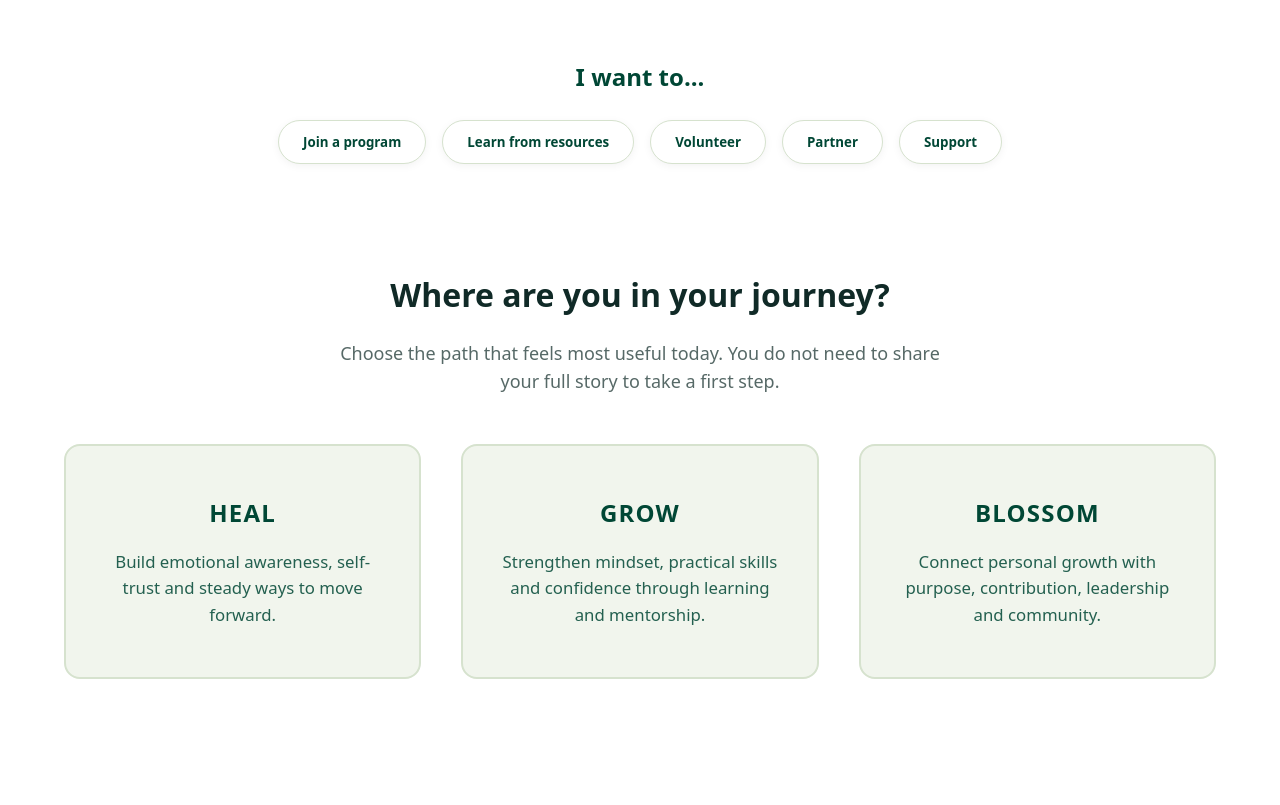
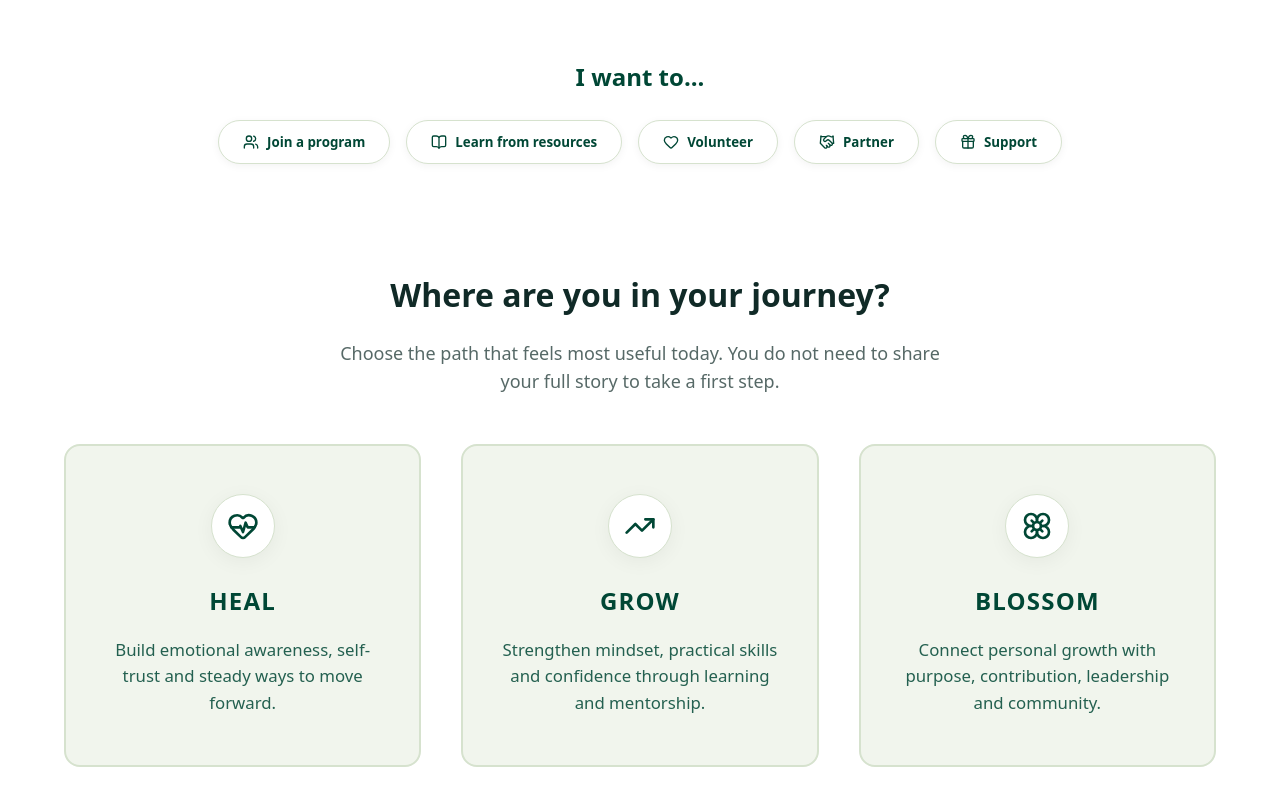
Before and after one commit to Nevy11/sbf-web, a React (Vite) app: page / in a window 1280 px wide. Shown: the part 1000-1805 px from the top of the page. Before the commit the page ends 1759 px from the top, so only its background shows below. Built offline with nearby package versions, Linux system fonts and the light colour scheme; no server answers.

Commit message:
update the card layout structure for heal grow and blossom

```diff
--- a/src/App.css
+++ b/src/App.css
@@ -213,6 +213,9 @@
   cursor: pointer;
   transition: all 0.2s ease;
   box-shadow: 0 2px 8px rgba(0,0,0,0.05);
+  display: inline-flex;
+  align-items: center;
+  gap: 0.5rem;
 }
 
 .path-chip:hover {
@@ -567,3 +570,17 @@
   color: var(--color-forest);
   background-color: #FFFFFF;
 }
+
+/* Icon Wrappers */
+.journey-icon-wrapper {
+  margin-bottom: 1.5rem;
+  display: inline-flex;
+  align-items: center;
+  justify-content: center;
+  width: 64px;
+  height: 64px;
+  background-color: #FFFFFF;
+  border-radius: 50%;
+  box-shadow: var(--shadow-soft);
+  border: 1px solid var(--color-sage);
+}
--- a/src/pages/LandingPage.tsx
+++ b/src/pages/LandingPage.tsx
@@ -1,5 +1,5 @@
 import React from 'react';
-import { Flower } from 'lucide-react';
+import { Flower, BookOpen, Heart, Handshake, Gift, Users, HeartPulse, TrendingUp } from 'lucide-react';
 import '../App.css';
 
 export const LandingPage: React.FC = () => {
@@ -53,11 +53,11 @@ export const LandingPage: React.FC = () => {
       <section className="quick-paths-section">
         <h2 className="quick-paths-title">I want to...</h2>
         <div className="quick-paths-chips">
-          <button className="path-chip">Join a program</button>
-          <button className="path-chip">Learn from resources</button>
-          <button className="path-chip">Volunteer</button>
-          <button className="path-chip">Partner</button>
-          <button className="path-chip">Support</button>
+          <button className="path-chip"><Users size={16} /> Join a program</button>
+          <button className="path-chip"><BookOpen size={16} /> Learn from resources</button>
+          <button className="path-chip"><Heart size={16} /> Volunteer</button>
+          <button className="path-chip"><Handshake size={16} /> Partner</button>
+          <button className="path-chip"><Gift size={16} /> Support</button>
         </div>
       </section>
 
@@ -70,14 +70,17 @@ export const LandingPage: React.FC = () => {
           </p>
           <div className="journey-grid">
             <div className="journey-card">
+              <div className="journey-icon-wrapper"><HeartPulse size={32} color="var(--color-forest)" /></div>
               <h3>HEAL</h3>
               <p>Build emotional awareness, self-trust and steady ways to move forward.</p>
             </div>
             <div className="journey-card">
+              <div className="journey-icon-wrapper"><TrendingUp size={32} color="var(--color-forest)" /></div>
               <h3>GROW</h3>
               <p>Strengthen mindset, practical skills and confidence through learning and mentorship.</p>
             </div>
             <div className="journey-card">
+              <div className="journey-icon-wrapper"><Flower size={32} color="var(--color-forest)" /></div>
               <h3>BLOSSOM</h3>
               <p>Connect personal growth with purpose, contribution, leadership and community.</p>
             </div>
```
